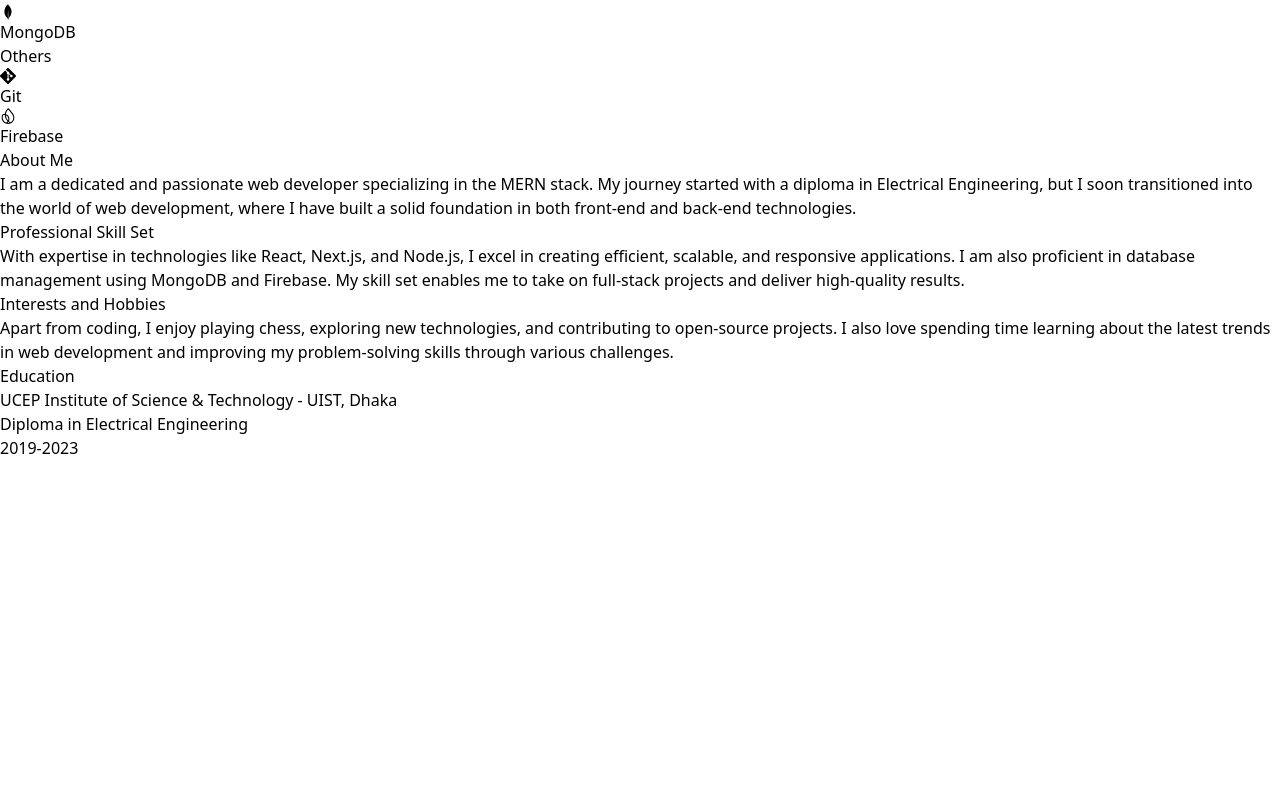
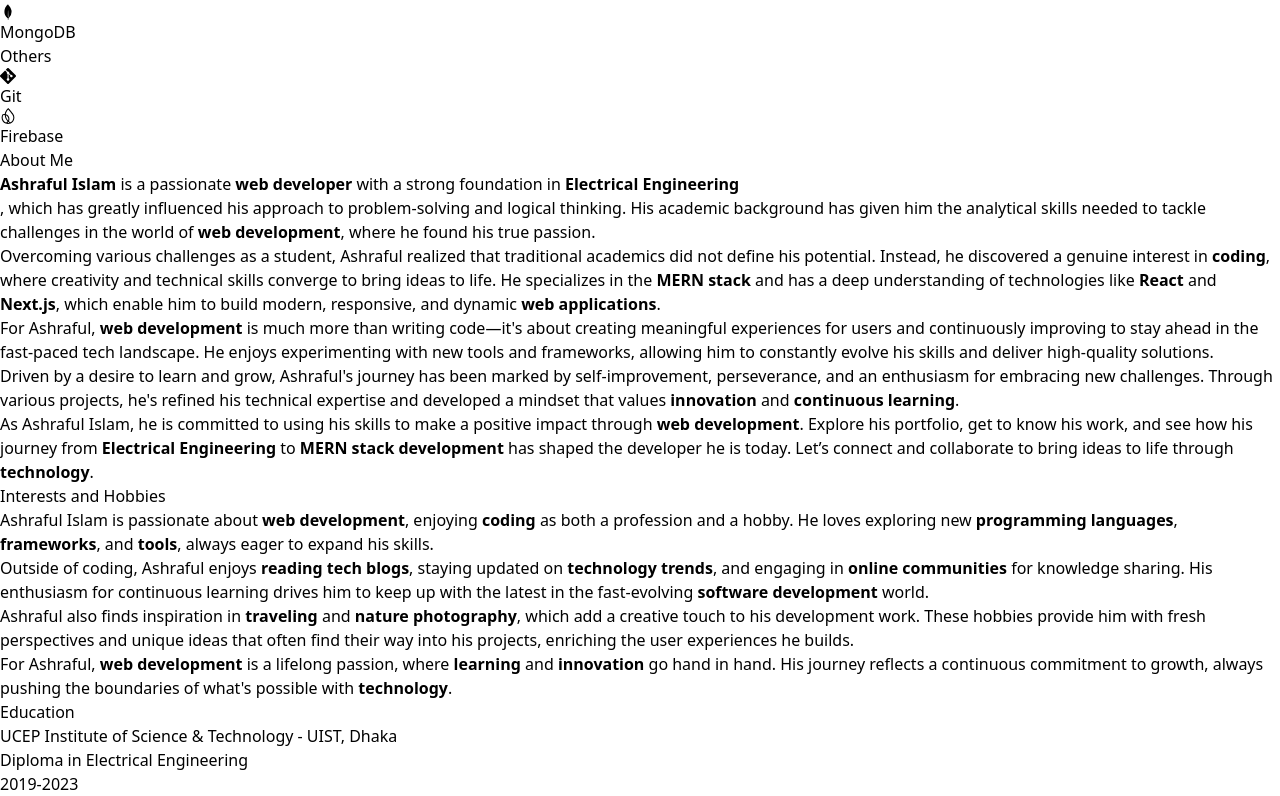
Before and after one commit to theashrafislam/ashraful-islam, a Next.js app: page /about in a window 1280 px wide. Shown: the part 1118-1914 px from the top of the page. Before the commit the page ends 1578 px from the top, so only its background shows below. Built offline with nearby package versions, Linux system fonts and the light colour scheme.

Commit message:
change informaiton

```diff
--- a/src/app/about/page.jsx
+++ b/src/app/about/page.jsx
@@ -32,7 +32,7 @@
 
                 {/* Right Section: Specialization and Skills */}
                 <div>
-                    <h2 className="text-3xl md:text-4xl font-bold mb-6">I&apos;m Specialized in <span className="text-orange-500" ><TypeWriter development={'development'} /></span></h2>
+                    <h2 className="text-3xl md:text-4xl font-bold mb-6"><span>I&apos;m Specialized in</span> <span className="text-orange-500" ><TypeWriter development={'development'} /></span></h2>
 
                     {/* Front-End Section */}
                     <div className="mb-8 bg-gray-800 p-4 rounded-md">
@@ -114,17 +114,27 @@
                     </span>
                 </h1>
                 <p className="text-gray-700 text-base md:text-lg leading-relaxed">
-                    I am a dedicated and passionate web developer specializing in the MERN stack.
-                    My journey started with a diploma in Electrical Engineering, but I soon transitioned
-                    into the world of web development, where I have built a solid foundation in both
-                    front-end and back-end technologies.
                 </p>
+                {/* about me */}
+                <span className="text-gray-700 text-base md:text-lg leading-relaxed"><h3 className="inline"><strong>Ashraful Islam</strong> is a passionate <strong>web developer</strong> with a strong foundation in <strong>Electrical Engineering</strong></h3>, which has greatly influenced his approach to problem-solving and logical thinking. His academic background has given him the analytical skills needed to tackle challenges in the world of <strong>web development</strong>, where he found his true passion.</span>
+
+                <p className="py-3 text-gray-700 text-base md:text-lg leading-relaxed">Overcoming various challenges as a student, Ashraful realized that traditional academics did not define his potential. Instead, he discovered a genuine interest in <strong>coding</strong>, where creativity and technical skills converge to bring ideas to life. He specializes in the <strong>MERN stack</strong> and has a deep understanding of technologies like <strong>React</strong> and <strong>Next.js</strong>, which enable him to build modern, responsive, and dynamic <strong>web applications</strong>.</p>
+
+                <p className="pb-3 text-gray-700 text-base md:text-lg leading-relaxed">For Ashraful, <strong>web development</strong> is much more than writing code—it's about creating meaningful experiences for users and continuously improving to stay ahead in the fast-paced tech landscape. He enjoys experimenting with new tools and frameworks, allowing him to constantly evolve his skills and deliver high-quality solutions.</p>
+
+                <p className="pb-3 text-gray-700 text-base md:text-lg leading-relaxed">Driven by a desire to learn and grow, Ashraful's journey has been marked by self-improvement, perseverance, and an enthusiasm for embracing new challenges. Through various projects, he's refined his technical expertise and developed a mindset that values <strong>innovation</strong> and <strong>continuous learning</strong>.</p>
+
+
+                <p className="text-gray-700 text-base md:text-lg leading-relaxed">As Ashraful Islam, he is committed to using his skills to make a positive impact through <strong>web development</strong>. Explore his <a href="portfolio.html">portfolio</a>, get to know his work, and see how his journey from <strong>Electrical Engineering</strong> to <strong>MERN stack development</strong> has shaped the developer he is today. Let’s connect and collaborate to bring ideas to life through <strong>technology</strong>.</p>
+
+                {/* about me */}
             </div>
 
-            {/* Professional Skill Set Section */}
+
+            {/* Interests and Hobbies Section */}
             <div className="mt-8 bg-white text-gray-900 p-4 md:p-8 rounded-md">
                 <h1 className='text-4xl font-bold mb-6 relative inline-block'>
-                    Professional Skill Set
+                    Interests and Hobbies
                     {/* Custom Underline */}
                     <span className="absolute left-0 bottom-0 transform translate-y-2">
                         <span className="block w-12 h-1 bg-orange-500"></span> {/* Thick Line */}
@@ -132,32 +142,18 @@
                     </span>
                 </h1>
                 <p className="text-gray-700 text-base md:text-lg leading-relaxed">
-                    With expertise in technologies like React, Next.js, and Node.js, I excel in creating
-                    efficient, scalable, and responsive applications. I am also proficient in database
-                    management using MongoDB and Firebase. My skill set enables me to take on full-stack
-                    projects and deliver high-quality results.
                 </p>
-            </div>
+                <p className="text-gray-700 text-base md:text-lg leading-relaxed">Ashraful Islam is passionate about <strong>web development</strong>, enjoying <strong>coding</strong> as both a profession and a hobby. He loves exploring new <strong>programming languages</strong>, <strong>frameworks</strong>, and <strong>tools</strong>, always eager to expand his skills.</p>
 
-            {/* Interests and Hobbies Section */}
-            <div className="mt-8 bg-white text-gray-900 p-4 md:p-8 rounded-md">
-            <h1 className='text-4xl font-bold mb-6 relative inline-block'>
-            Interests and Hobbies
-                    {/* Custom Underline */}
-                    <span className="absolute left-0 bottom-0 transform translate-y-2">
-                        <span className="block w-12 h-1 bg-orange-500"></span> {/* Thick Line */}
-                        <span className="block w-8 h-0.5 bg-orange-500 mt-1"></span> {/* Thin Line */}
-                    </span>
-                </h1>
-                <p className="text-gray-700 text-base md:text-lg leading-relaxed">
-                    Apart from coding, I enjoy playing chess, exploring new technologies, and contributing
-                    to open-source projects. I also love spending time learning about the latest trends in
-                    web development and improving my problem-solving skills through various challenges.
-                </p>
+                <p className="py-3 text-gray-700 text-base md:text-lg leading-relaxed">Outside of coding, Ashraful enjoys <strong>reading tech blogs</strong>, staying updated on <strong>technology trends</strong>, and engaging in <strong>online communities</strong> for knowledge sharing. His enthusiasm for continuous learning drives him to keep up with the latest in the fast-evolving <strong>software development</strong> world.</p>
+
+                <p className="pb-3 text-gray-700 text-base md:text-lg leading-relaxed">Ashraful also finds inspiration in <strong>traveling</strong> and <strong>nature photography</strong>, which add a creative touch to his development work. These hobbies provide him with fresh perspectives and unique ideas that often find their way into his projects, enriching the user experiences he builds.</p>
+
+                <p className="text-gray-700 text-base md:text-lg leading-relaxed">For Ashraful, <strong>web development</strong> is a lifelong passion, where <strong>learning</strong> and <strong>innovation</strong> go hand in hand. His journey reflects a continuous commitment to growth, always pushing the boundaries of what's possible with <strong>technology</strong>.</p>
             </div>
 
             {/* Education Section */}
-            <div className="mt-16 bg-white text-gray-900 p-4 md:p-8 rounded-md">
+            <div className="mt-8 bg-white text-gray-900 p-4 md:p-8 rounded-md">
                 {/* <h2 className="text-3xl md:text-4xl font-bold mb-2">Education</h2> */}
                 {/* <div className="h-1 w-40 bg-gradient-to-r from-black to-lime-400 mb-4"></div> */}
                 <h1 className='text-4xl font-bold mb-6 relative inline-block'>
```
Also changed, not shown: src/app/Components/HomePage/HomePage.jsx (+4 -4 lines).
